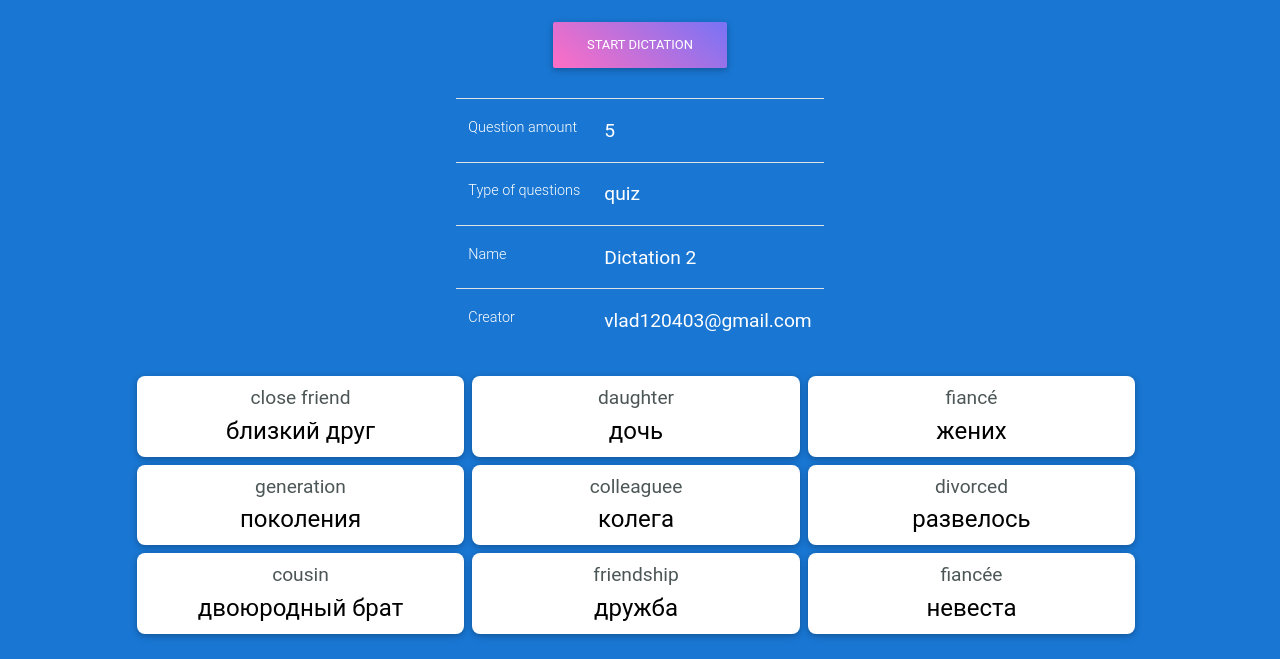
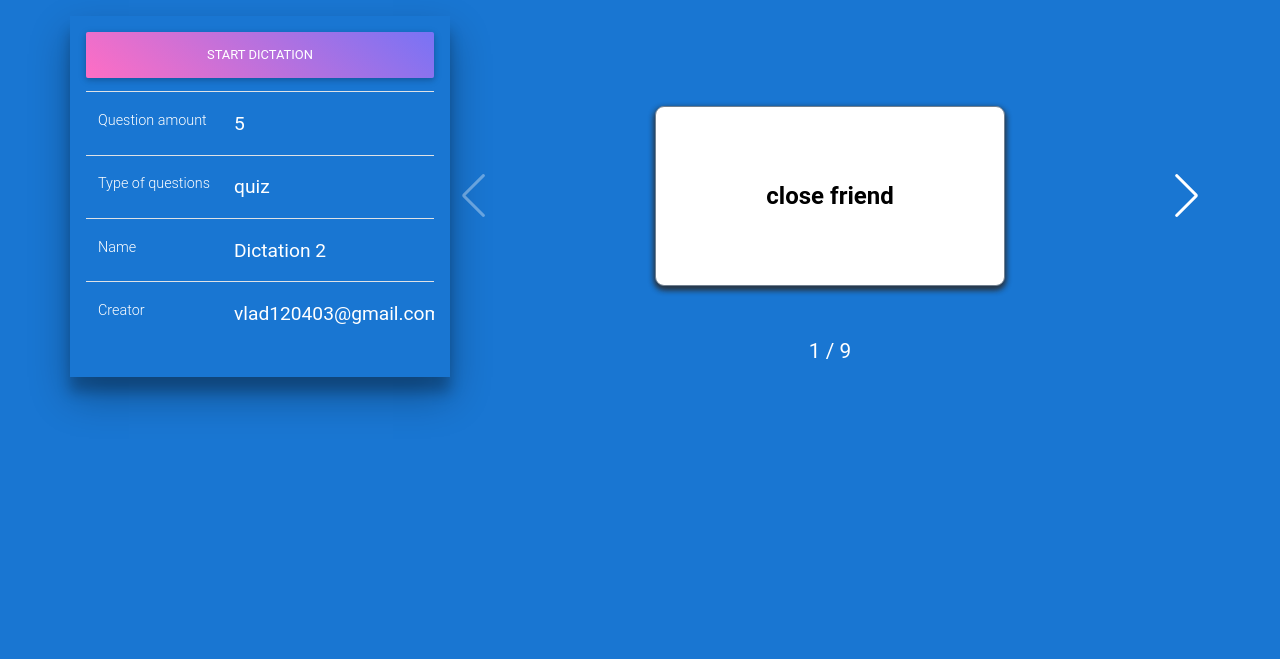
Before and after one commit to vladsakun/langamyRestApi, a Django app: page /get/dictation/1/ in a window 1280 px wide. Shown: the part 141-800 px from the top of the page. Run offline with Django 3.2, Linux system fonts and the light colour scheme; a user stored in the database is signed in; data comes from the database, SQL or seed files in the repository; both versions use the stored data as it was after the commit; some libraries are stand-ins or nearby versions.

Commit message:
Dictation front

```diff
--- a/main/static/css/dictation.css
+++ b/main/static/css/dictation.css
@@ -1,50 +1,102 @@
-.error{
+.error {
     font-size: 2rem;
     color: brown;
 }
 
-#dictation-info--table{
+#dictation-info--table {
     color: #ffffff;
     font-size: 1rem;
-    margin: auto;
     width: auto;
 }
 
-#dictation-info--table th{
+#dictation-info--table th {
     font-size: 1.2rem;
 }
 
 #dictation-info--div{
-    padding: 1.5em;
+    padding:1em;
+    box-shadow: 0 19px 38px rgba(0,0,0,0.30), 0 15px 12px rgba(0,0,0,0.22);
 }
 
-#words, #start-dictation--div{
-    display: flex;
+#start-dictation--div a {
+    margin: 0;
+    margin-bottom: 1em;
+    width: 100%;
+}
+
+#words, #start-dictation--div {
     align-content: center;
     justify-content: center;
 }
 
-.card{
+.scene {
+    min-height: 10em;
+    perspective: 600px;
+}
+
+.dictation-card {
+    border: solid slategrey 1px;
+    border-radius: 0.5em;
+    display: flex;
+    align-content: center;
+    justify-content: center;
+    width: 100%;
+    background: #ffffff;
+    box-shadow: 0 3px 6px #283747, 0 3px 6px #283747;
+    min-height: 10em;
+    color: #000000;
+    transition: transform 1s;
+    transform-style: preserve-3d;
+    cursor: pointer;
+    position: relative;
+}
+
+.dictation-card.is-flipped {
+    transform: rotateY(180deg);
+}
+
+.card__face {
+    display: flex;
+    align-items: center;
+    justify-content: center;
+    height: 100%;
+    color: #000000;
+    position: absolute;
+    width: 100%;
     text-align: center;
-    margin-right: .5em;
-    margin-bottom: .5em;
-    border-radius: 0.5em;
-    padding: .5em;
+    font-weight: bold;
+    font-size: 1.5rem;
+    -webkit-backface-visibility: hidden;
+    backface-visibility: hidden;
 }
-.card .translation{
-    font-size: 1.5rem;
+
+.card__face--back {
     color: #000000;
+    transform: rotateY(180deg);
 }
-.card .term{
-    font-size: 1.2rem;
-    color: #4D5656;
+
+.swiper-wrapper{
+    padding-top: .5em;
+    padding-bottom: .5em;
+}
+.swiper-button-next, .swiper-button-prev{
+    color: #ffffff;
+}
+
+.swiper-pagination{
+    color: #ffffff;
+    font-size: 1.3rem;
+    font-weight: 400;
 }
 
 @media (max-width: 968px) {
-    #words {
-        padding: 1.5em;
+    .swiper-container {
+        padding-left: 15px;
+        padding-right: 15px;
     }
-    .card{
+
+
+    .dictation-card {
         margin-right: 0;
     }
 }
--- a/main/templates/main/dictation.html
+++ b/main/templates/main/dictation.html
@@ -1,46 +1,119 @@
 {% extends 'main/wrapper.html' %}
 {% load static %}
 {% block content %}
+
+    <!-- Link Swiper's CSS -->
+    <link rel="stylesheet" href="https://unpkg.com/swiper/css/swiper.css">
+    <link rel="stylesheet" href="https://unpkg.com/swiper/css/swiper.min.css">
+
+    <script src="https://unpkg.com/swiper/js/swiper.js"></script>
+    <script src="https://unpkg.com/swiper/js/swiper.min.js"></script>
+
+    <!-- Demo styles -->
+    <style>
+        .swiper-container {
+            width: 100%;
+        }
+
+        .swiper-slide {
+            min-height: 15em;
+            text-align: center;
+            font-size: 18px;
+
+            /* Center slide text vertically */
+            display: -webkit-box;
+            display: -ms-flexbox;
+            display: -webkit-flex;
+            display: flex;
+            -webkit-box-pack: center;
+            -ms-flex-pack: center;
+            -webkit-justify-content: center;
+            justify-content: center;
+            -webkit-box-align: center;
+            -ms-flex-align: center;
+            -webkit-align-items: center;
+            align-items: center;
+        }
+    </style>
     <link rel="stylesheet" href="{% static 'css/dictation.css' %}">
-<p class="error">{{error}}</p>
-
-    <div id="start-dictation--div" class="">
-        <a class="btn purple-gradient" href="/dictation/{{dictation.code}}">Start dictation</a>
+    <p class="error">{{ error }}</p>
+    <div class="container">
+        <div class="row">
+            <div id="dictation-info--div" class="col-lg-4 col-md-12 col-sm-12 col-12">
+                <div id="start-dictation--div">
+                    <a class="btn purple-gradient" href="/dictation/{{ dictation.code }}">Start dictation</a>
                 </div>
-<div class="row" style="padding: 1.5em;">
                 <div class="col-12 col-lg-12 col-md-12 col-sm-12 table-responsive text-nowrap" style="padding: 0">
                     <table class="table table-sms" id="dictation-info--table">
                         <tbody>
                         <tr>
                             <td>Question amount</td>
-                <th>{{dictation.amount_of_words_for_dictation}}</th>
+                            <th>{{ dictation.amount_of_words_for_dictation }}</th>
                         </tr>
                         <tr>
                             <td>Type of questions</td>
-                <th>{{dictation.type_of_questions}}</th>
+                            <th>{{ dictation.type_of_questions }}</th>
                         </tr>
                         <tr>
                             <td>Name</td>
-                <th>{{dictation.name}}</th>
+                            <th>{{ dictation.name }}</th>
                         </tr>
                         <tr>
                             <td>Creator</td>
-                <th>{{dictation.creator}}</th>
+                            <th>{{ dictation.creator }}</th>
                         </tr>
                         </tbody>
                     </table>
                 </div>
             </div>
 
-<div class="row" id="words" style="">
+            <div class="swiper-container col-lg-8 col-12 col-md-12 col-sm-12 row" id="words" style="">
+                <div class="swiper-wrapper">
                     {% for word in dictation_words %}
-
-    <div class="card col-12 col-lg-3 col-sm-12 col-md-12">
-        <div class="term">{{word.term}}</div>
-        <div class="translation">{{word.translation}}</div>
+                        <div class="swiper-slide">
+                            <div class="scene scene--card col-lg-6 col-sm-6 col-10 col-md-6">
+                                <div class="dictation-card">
+                                    <div class="card__face card__face--front">{{ word.term }}</div>
+                                    <div class="card__face card__face--back">{{ word.translation }}</div>
                                 </div>
-
+                            </div>
+                        </div>
                     {% endfor %}
                 </div>
 
+                <!-- Add Pagination -->
+                <div id="swiper-pagination--div">
+                    <div class="swiper-pagination"></div>
+                    <div class="swiper-button-prev"></div>
+                    <div class="swiper-button-next"></div>
+                    <!-- Add Arrows -->
+                </div>
+            </div>
+        </div>
+    </div>
+    <div>
+        <!-- Initialize Swiper -->
+        <script>
+            var swiper = new Swiper('.swiper-container', {
+                pagination: {
+                    el: '.swiper-pagination',
+                    type: 'fraction',
+                },
+                navigation: {
+                    nextEl: '.swiper-button-next',
+                    prevEl: '.swiper-button-prev',
+                },
+            });
+        </script>
+
+        <script>
+
+            $(".dictation-card").on("click", function () {
+
+                $(this).toggleClass('is-flipped');
+
+            });
+
+        </script>
+
 {% endblock %}
--- a/main/urls.py
+++ b/main/urls.py
@@ -8,5 +8,6 @@ urlpatterns = [
     path('login/', TemplateView.as_view(template_name="login/login.html"), name='login_url'),
     path('', views.index),
     path('get/dictation/<int:code>/', views.get_dictation, name="get_dictation_url"),
-    path('dictation/<int:code>/', views.dictation, name="get_dictation_url")
+    path('dictation/<int:code>/', views.dictation, name="get_dictation_url"),
+    path('check/answers/', views.check_answers, name="check_answers_url"),
 ]
--- a/main/views.py
+++ b/main/views.py
@@ -2,7 +2,7 @@ import json
 import random
 
 from django.contrib.auth.decorators import login_required
-from django.http import HttpResponse
+from django.http import HttpResponse, JsonResponse
 from django.shortcuts import render, redirect
 from api.models import *
 
@@ -39,28 +39,59 @@ def dictation(request, code):
         dictation = Dictation.objects.get(code=code)
         dictation_words = json.loads(dictation.words)
         marked_words = json.loads(dictation.marked_words)
+
         for marked_word in marked_words:
             dictation_words.append(marked_word)
+
+        dictation_words_for_template = []
+        dictation_words_len = len(dictation_words) - 1
+
+        for i in range(0, dictation_words_len):
+            dictation_words_copy = dictation_words.copy()
+            three_random_values = get_random_dictation_words(dictation_words_copy, i)
+            answers = [dictation_words[i]["translation"],
+                       three_random_values[0],
+                       three_random_values[1],
+                       three_random_values[2]]
+            random.shuffle(answers)
+            dictation_words_for_template.append(
+                {"term": dictation_words[i]["term"],
+                 "translation": dictation_words[i]["translation"],
+                 "mixed": answers})
+
+        random.shuffle(dictation_words_for_template)
     except Dictation.DoesNotExist:
         return render(request, 'main/dictation.html', context={"error": "Dictation does not exist"})
 
-    dictation_words_objects = []
-    for word in dictation_words:
-        dictation_words_objects.append(DictationWord(word.term, word.translation))
-
-    dictation_words_for_template = []
+    return render(request, 'main/dictation_test.html',
+                  context={'dictation': dictation, 'dictation_words': dictation_words_for_template, })
 
 
+def check_answers(request):
+    # answers = json.loads(request.data)
+    dictation = Dictation.objects.get(id=request.POST.get("dictation_id"))
+    answers = request.POST.get('answers')
+    dictation_words = json.loads(dictation.words)
+    marked_words = json.loads(dictation.marked_words)
 
-    return render(request, 'main/dictation_test.html',
-                  context={"dictation": dictation, "dictation_words": dictation_words})
+    for marked_word in marked_words:
+        dictation_words.append(marked_word)
+
+    # for answer in answers:
+    #     answers[]
+    return JsonResponse(request)
 
 
-def get_random_values(words, forloop_counter):
-    words.remove(forloop_counter)
-    incorrect_values = []
-    for word in words:
-        random.randrange(0, len(words))
+def get_random_dictation_words(all_words, forloop_counter):
+    del all_words[forloop_counter]
+    three_incorrect_values = []
+    for i in range(0, 3):
+        random_index = random.randrange(0, len(all_words))
+
+        three_incorrect_values.append(all_words[random_index]["translation"])
+        del all_words[random_index]
+    return three_incorrect_values
+
 
 class DictationWord(object):
 
```
Also changed, not shown: main/static/css/dictation_test.css (+7 -0 lines), main/static/js/tabs_switcher.js (+49 -8 lines), main/templates/main/dictation_test.html (+28 -25 lines), db.sqlite3. Lines whose indentation alone changed are shown as unchanged.
